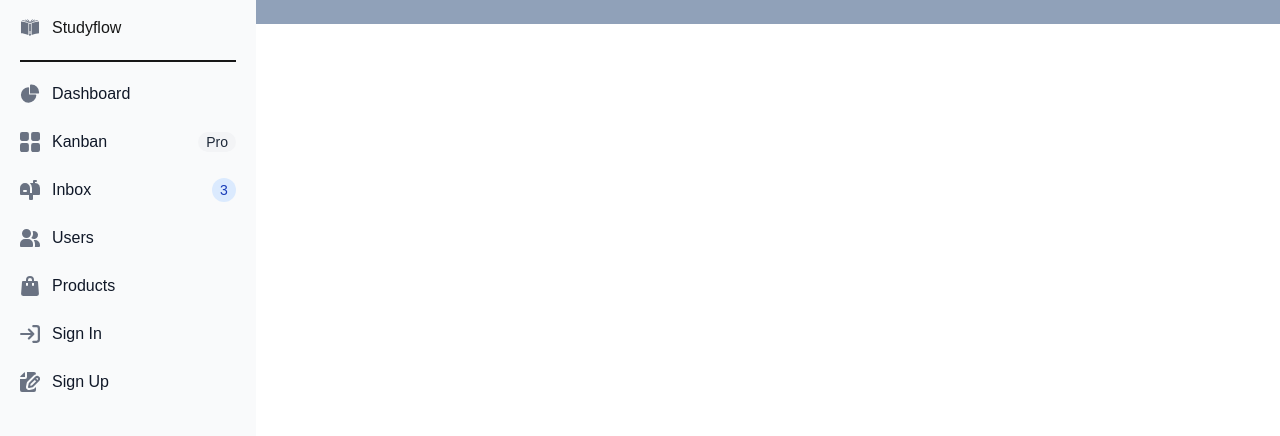
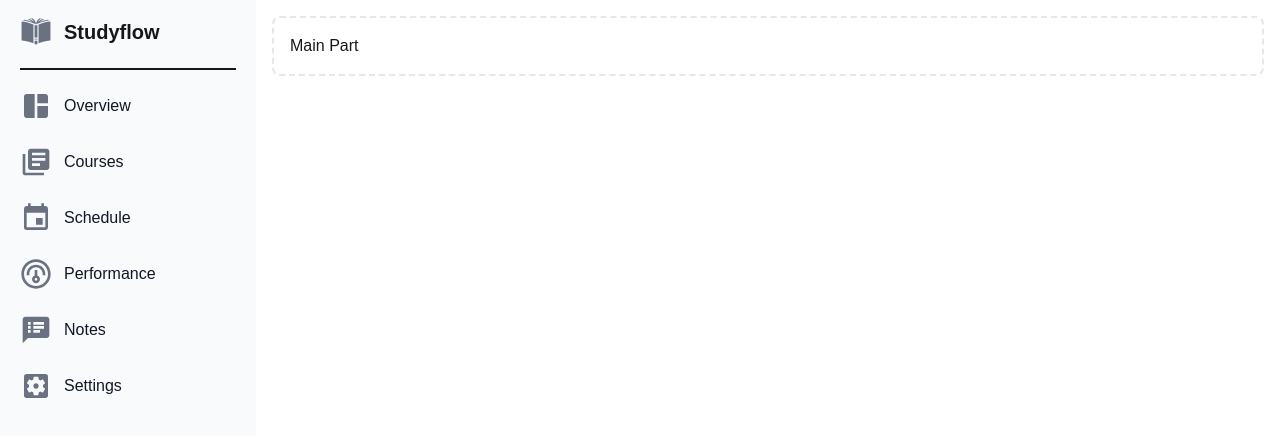
Before and after one commit to erfanbr/pp_learning-progress-tracker, a Next.js app: page / in a window 1280 px wide. Shown: the top 436 px of the page. Built offline with nearby package versions, Linux system fonts and the light colour scheme.

Commit message:
[Sidebar - array links] added links using an array

```diff
--- a/app/NavBar.tsx
+++ b/app/NavBar.tsx
@@ -1,121 +1,167 @@
 import React from "react";
 import Link from "next/link";
 import {GiBookCover} from "react-icons/gi";
+import {MdLibraryBooks, MdSpaceDashboard, MdEvent, MdSpeakerNotes, MdSettingsApplications  } from "react-icons/md";
+import { CgPerformance } from "react-icons/cg";
+
+
 
 export default function NavBar() {
+    const sideBarIconStyle = "w-8 h-8 text-gray-500 transition duration-75 dark:text-gray-400 group-hover:text-gray-900 dark:group-hover:text-white";
+    const links = [
+        {label: "Overview", href: "/", icon: <MdSpaceDashboard className={sideBarIconStyle}/>},
+        {label: "Courses", href: "/courses", icon: <MdLibraryBooks className={sideBarIconStyle}/>},
+        {label: "Schedule", href: "/", icon: <MdEvent className={sideBarIconStyle}/>},
+        {label: "Performance", href: "/", icon: <CgPerformance className={sideBarIconStyle}/>},
+        {label: "Notes", href: "/", icon: <MdSpeakerNotes className={sideBarIconStyle}/>},
+        {label: "Settings", href: "/", icon: <MdSettingsApplications className={sideBarIconStyle}/>},
+    ]
     return (
         <>
+            <button data-drawer-target="default-sidebar" data-drawer-toggle="default-sidebar"
+                    aria-controls="default-sidebar" type="button"
+                    className="inline-flex items-center p-2 mt-2 ms-3 text-sm text-gray-500 rounded-lg sm:hidden hover:bg-gray-100 focus:outline-none focus:ring-2 focus:ring-gray-200 dark:text-gray-400 dark:hover:bg-gray-700 dark:focus:ring-gray-600">
+                <span className="sr-only">Open sidebar</span>
+                <svg className="w-6 h-6" aria-hidden="true" fill="currentColor" viewBox="0 0 20 20"
+                     xmlns="http://www.w3.org/2000/svg">
+                    <path clip-rule="evenodd" fill-rule="evenodd"
+                          d="M2 4.75A.75.75 0 012.75 4h14.5a.75.75 0 010 1.5H2.75A.75.75 0 012 4.75zm0 10.5a.75.75 0 01.75-.75h7.5a.75.75 0 010 1.5h-7.5a.75.75 0 01-.75-.75zM2 10a.75.75 0 01.75-.75h14.5a.75.75 0 010 1.5H2.75A.75.75 0 012 10z"></path>
+                </svg>
+            </button>
+
+
             <aside id="default-sidebar"
                    className="fixed top-0 left-0 z-40 w-64 h-screen transition-transform -translate-x-full sm:translate-x-0"
                    aria-label="Sidebar">
                 <div className="h-full px-3 py-4 overflow-y-auto bg-gray-50 dark:bg-gray-800">
 
-                    <Link href="#" className="flex items-center mx-2 border-b-2 mb-3 pb-5"><GiBookCover
-                        className="w-5 h-5 text-gray-500 transition duration-75 dark:text-gray-400 group-hover:text-gray-900 dark:group-hover:text-white"/><span
-                        className="mx-3">Studyflow</span></Link>
+
+                    {/*LOGO*/}
+                    <Link href="/" className="flex items-center mx-2 border-b-2 mb-3 pb-5"><GiBookCover
+                        className={sideBarIconStyle}/><span
+                        className="mx-3 self-center text-xl font-semibold whitespace-nowrap dark:text-white">Studyflow</span>
+                    </Link>
+
 
                     <ul className="space-y-2 font-medium">
-                        <li>
-                            <a href="#"
-                               className="flex items-center p-2 text-gray-900 rounded-lg dark:text-white hover:bg-gray-100 dark:hover:bg-gray-700 group">
-                                <svg
-                                    className="w-5 h-5 text-gray-500 transition duration-75 dark:text-gray-400 group-hover:text-gray-900 dark:group-hover:text-white"
-                                    aria-hidden="true" xmlns="http://www.w3.org/2000/svg" fill="currentColor"
-                                    viewBox="0 0 22 21">
-                                    <path
-                                        d="M16.975 11H10V4.025a1 1 0 0 0-1.066-.998 8.5 8.5 0 1 0 9.039 9.039.999.999 0 0 0-1-1.066h.002Z"/>
-                                    <path
-                                        d="M12.5 0c-.157 0-.311.01-.565.027A1 1 0 0 0 11 1.02V10h8.975a1 1 0 0 0 1-.935c.013-.188.028-.374.028-.565A8.51 8.51 0 0 0 12.5 0Z"/>
-                                </svg>
-                                <span className="ms-3">Dashboard</span>
-                            </a>
-                        </li>
-                        <li>
-                            <a href="#"
-                               className="flex items-center p-2 text-gray-900 rounded-lg dark:text-white hover:bg-gray-100 dark:hover:bg-gray-700 group">
-                                <svg
-                                    className="shrink-0 w-5 h-5 text-gray-500 transition duration-75 dark:text-gray-400 group-hover:text-gray-900 dark:group-hover:text-white"
-                                    aria-hidden="true" xmlns="http://www.w3.org/2000/svg" fill="currentColor"
-                                    viewBox="0 0 18 18">
-                                    <path
-                                        d="M6.143 0H1.857A1.857 1.857 0 0 0 0 1.857v4.286C0 7.169.831 8 1.857 8h4.286A1.857 1.857 0 0 0 8 6.143V1.857A1.857 1.857 0 0 0 6.143 0Zm10 0h-4.286A1.857 1.857 0 0 0 10 1.857v4.286C10 7.169 10.831 8 11.857 8h4.286A1.857 1.857 0 0 0 18 6.143V1.857A1.857 1.857 0 0 0 16.143 0Zm-10 10H1.857A1.857 1.857 0 0 0 0 11.857v4.286C0 17.169.831 18 1.857 18h4.286A1.857 1.857 0 0 0 8 16.143v-4.286A1.857 1.857 0 0 0 6.143 10Zm10 0h-4.286A1.857 1.857 0 0 0 10 11.857v4.286c0 1.026.831 1.857 1.857 1.857h4.286A1.857 1.857 0 0 0 18 16.143v-4.286A1.857 1.857 0 0 0 16.143 10Z"/>
-                                </svg>
-                                <span className="flex-1 ms-3 whitespace-nowrap">Kanban</span>
-                                <span
-                                    className="inline-flex items-center justify-center px-2 ms-3 text-sm font-medium text-gray-800 bg-gray-100 rounded-full dark:bg-gray-700 dark:text-gray-300">Pro</span>
-                            </a>
-                        </li>
-                        <li>
-                            <a href="#"
-                               className="flex items-center p-2 text-gray-900 rounded-lg dark:text-white hover:bg-gray-100 dark:hover:bg-gray-700 group">
-                                <svg
-                                    className="shrink-0 w-5 h-5 text-gray-500 transition duration-75 dark:text-gray-400 group-hover:text-gray-900 dark:group-hover:text-white"
-                                    aria-hidden="true" xmlns="http://www.w3.org/2000/svg" fill="currentColor"
-                                    viewBox="0 0 20 20">
-                                    <path
-                                        d="m17.418 3.623-.018-.008a6.713 6.713 0 0 0-2.4-.569V2h1a1 1 0 1 0 0-2h-2a1 1 0 0 0-1 1v2H9.89A6.977 6.977 0 0 1 12 8v5h-2V8A5 5 0 1 0 0 8v6a1 1 0 0 0 1 1h8v4a1 1 0 0 0 1 1h2a1 1 0 0 0 1-1v-4h6a1 1 0 0 0 1-1V8a5 5 0 0 0-2.582-4.377ZM6 12H4a1 1 0 0 1 0-2h2a1 1 0 0 1 0 2Z"/>
-                                </svg>
-                                <span className="flex-1 ms-3 whitespace-nowrap">Inbox</span>
-                                <span
-                                    className="inline-flex items-center justify-center w-3 h-3 p-3 ms-3 text-sm font-medium text-blue-800 bg-blue-100 rounded-full dark:bg-blue-900 dark:text-blue-300">3</span>
-                            </a>
-                        </li>
-                        <li>
-                            <a href="#"
-                               className="flex items-center p-2 text-gray-900 rounded-lg dark:text-white hover:bg-gray-100 dark:hover:bg-gray-700 group">
-                                <svg
-                                    className="shrink-0 w-5 h-5 text-gray-500 transition duration-75 dark:text-gray-400 group-hover:text-gray-900 dark:group-hover:text-white"
-                                    aria-hidden="true" xmlns="http://www.w3.org/2000/svg" fill="currentColor"
-                                    viewBox="0 0 20 18">
-                                    <path
-                                        d="M14 2a3.963 3.963 0 0 0-1.4.267 6.439 6.439 0 0 1-1.331 6.638A4 4 0 1 0 14 2Zm1 9h-1.264A6.957 6.957 0 0 1 15 15v2a2.97 2.97 0 0 1-.184 1H19a1 1 0 0 0 1-1v-1a5.006 5.006 0 0 0-5-5ZM6.5 9a4.5 4.5 0 1 0 0-9 4.5 4.5 0 0 0 0 9ZM8 10H5a5.006 5.006 0 0 0-5 5v2a1 1 0 0 0 1 1h11a1 1 0 0 0 1-1v-2a5.006 5.006 0 0 0-5-5Z"/>
-                                </svg>
-                                <span className="flex-1 ms-3 whitespace-nowrap">Users</span>
-                            </a>
-                        </li>
-                        <li>
-                            <a href="#"
-                               className="flex items-center p-2 text-gray-900 rounded-lg dark:text-white hover:bg-gray-100 dark:hover:bg-gray-700 group">
-                                <svg
-                                    className="shrink-0 w-5 h-5 text-gray-500 transition duration-75 dark:text-gray-400 group-hover:text-gray-900 dark:group-hover:text-white"
-                                    aria-hidden="true" xmlns="http://www.w3.org/2000/svg" fill="currentColor"
-                                    viewBox="0 0 18 20">
-                                    <path
-                                        d="M17 5.923A1 1 0 0 0 16 5h-3V4a4 4 0 1 0-8 0v1H2a1 1 0 0 0-1 .923L.086 17.846A2 2 0 0 0 2.08 20h13.84a2 2 0 0 0 1.994-2.153L17 5.923ZM7 9a1 1 0 0 1-2 0V7h2v2Zm0-5a2 2 0 1 1 4 0v1H7V4Zm6 5a1 1 0 1 1-2 0V7h2v2Z"/>
-                                </svg>
-                                <span className="flex-1 ms-3 whitespace-nowrap">Products</span>
-                            </a>
-                        </li>
-                        <li>
-                            <a href="#"
-                               className="flex items-center p-2 text-gray-900 rounded-lg dark:text-white hover:bg-gray-100 dark:hover:bg-gray-700 group">
-                                <svg
-                                    className="shrink-0 w-5 h-5 text-gray-500 transition duration-75 dark:text-gray-400 group-hover:text-gray-900 dark:group-hover:text-white"
-                                    aria-hidden="true" xmlns="http://www.w3.org/2000/svg" fill="none"
-                                    viewBox="0 0 18 16">
-                                    <path stroke="currentColor" stroke-linecap="round" stroke-linejoin="round"
-                                          stroke-width="2"
-                                          d="M1 8h11m0 0L8 4m4 4-4 4m4-11h3a2 2 0 0 1 2 2v10a2 2 0 0 1-2 2h-3"/>
-                                </svg>
-                                <span className="flex-1 ms-3 whitespace-nowrap">Sign In</span>
-                            </a>
-                        </li>
-                        <li>
-                            <a href="#"
-                               className="flex items-center p-2 text-gray-900 rounded-lg dark:text-white hover:bg-gray-100 dark:hover:bg-gray-700 group">
-                                <svg
-                                    className="shrink-0 w-5 h-5 text-gray-500 transition duration-75 dark:text-gray-400 group-hover:text-gray-900 dark:group-hover:text-white"
-                                    aria-hidden="true" xmlns="http://www.w3.org/2000/svg" fill="currentColor"
-                                    viewBox="0 0 20 20">
-                                    <path d="M5 5V.13a2.96 2.96 0 0 0-1.293.749L.879 3.707A2.96 2.96 0 0 0 .13 5H5Z"/>
-                                    <path
-                                        d="M6.737 11.061a2.961 2.961 0 0 1 .81-1.515l6.117-6.116A4.839 4.839 0 0 1 16 2.141V2a1.97 1.97 0 0 0-1.933-2H7v5a2 2 0 0 1-2 2H0v11a1.969 1.969 0 0 0 1.933 2h12.134A1.97 1.97 0 0 0 16 18v-3.093l-1.546 1.546c-.413.413-.94.695-1.513.81l-3.4.679a2.947 2.947 0 0 1-1.85-.227 2.96 2.96 0 0 1-1.635-3.257l.681-3.397Z"/>
-                                    <path
-                                        d="M8.961 16a.93.93 0 0 0 .189-.019l3.4-.679a.961.961 0 0 0 .49-.263l6.118-6.117a2.884 2.884 0 0 0-4.079-4.078l-6.117 6.117a.96.96 0 0 0-.263.491l-.679 3.4A.961.961 0 0 0 8.961 16Zm7.477-9.8a.958.958 0 0 1 .68-.281.961.961 0 0 1 .682 1.644l-.315.315-1.36-1.36.313-.318Zm-5.911 5.911 4.236-4.236 1.359 1.359-4.236 4.237-1.7.339.341-1.699Z"/>
-                                </svg>
-                                <span className="flex-1 ms-3 whitespace-nowrap">Sign Up</span>
-                            </a>
-                        </li>
+                        {links.map(link => (
+                            <Link key={link.href} href={link.href}
+                                  className="flex items-center p-2 text-gray-900 rounded-lg dark:text-white hover:bg-gray-100 dark:hover:bg-gray-700 group">
+                                {/*<svg*/}
+                                {/*    className="w-5 h-5 text-gray-500 transition duration-75 dark:text-gray-400 group-hover:text-gray-900 dark:group-hover:text-white"*/}
+                                {/*    aria-hidden="true" xmlns="http://www.w3.org/2000/svg" fill="currentColor"*/}
+                                {/*    viewBox="0 0 22 21">*/}
+                                {/*    <path*/}
+                                {/*        d="M16.975 11H10V4.025a1 1 0 0 0-1.066-.998 8.5 8.5 0 1 0 9.039 9.039.999.999 0 0 0-1-1.066h.002Z"/>*/}
+                                {/*    <path*/}
+                                {/*        d="M12.5 0c-.157 0-.311.01-.565.027A1 1 0 0 0 11 1.02V10h8.975a1 1 0 0 0 1-.935c.013-.188.028-.374.028-.565A8.51 8.51 0 0 0 12.5 0Z"/>*/}
+                                {/*</svg>*/}
+                                {link.icon}
+                                <span className="ms-3">{link.label}</span>
+                            </Link>
+
+                        ))}
+                        {/*<li>*/}
+                        {/*    <Link href="/"*/}
+                        {/*          className="flex items-center p-2 text-gray-900 rounded-lg dark:text-white hover:bg-gray-100 dark:hover:bg-gray-700 group">*/}
+                        {/*        <svg*/}
+                        {/*            className="w-5 h-5 text-gray-500 transition duration-75 dark:text-gray-400 group-hover:text-gray-900 dark:group-hover:text-white"*/}
+                        {/*            aria-hidden="true" xmlns="http://www.w3.org/2000/svg" fill="currentColor"*/}
+                        {/*            viewBox="0 0 22 21">*/}
+                        {/*            <path*/}
+                        {/*                d="M16.975 11H10V4.025a1 1 0 0 0-1.066-.998 8.5 8.5 0 1 0 9.039 9.039.999.999 0 0 0-1-1.066h.002Z"/>*/}
+                        {/*            <path*/}
+                        {/*                d="M12.5 0c-.157 0-.311.01-.565.027A1 1 0 0 0 11 1.02V10h8.975a1 1 0 0 0 1-.935c.013-.188.028-.374.028-.565A8.51 8.51 0 0 0 12.5 0Z"/>*/}
+                        {/*        </svg>*/}
+                        {/*        <span className="ms-3">Dashboard</span>*/}
+                        {/*    </Link>*/}
+                        {/*</li>*/}
+                        {/*<li>*/}
+                        {/*    <Link href="/courses"*/}
+                        {/*          className="flex items-center p-2 text-gray-900 rounded-lg dark:text-white hover:bg-gray-100 dark:hover:bg-gray-700 group">*/}
+                        {/*        <svg*/}
+                        {/*            className="shrink-0 w-5 h-5 text-gray-500 transition duration-75 dark:text-gray-400 group-hover:text-gray-900 dark:group-hover:text-white"*/}
+                        {/*            aria-hidden="true" xmlns="http://www.w3.org/2000/svg" fill="currentColor"*/}
+                        {/*            viewBox="0 0 18 18">*/}
+                        {/*            <path*/}
+                        {/*                d="M6.143 0H1.857A1.857 1.857 0 0 0 0 1.857v4.286C0 7.169.831 8 1.857 8h4.286A1.857 1.857 0 0 0 8 6.143V1.857A1.857 1.857 0 0 0 6.143 0Zm10 0h-4.286A1.857 1.857 0 0 0 10 1.857v4.286C10 7.169 10.831 8 11.857 8h4.286A1.857 1.857 0 0 0 18 6.143V1.857A1.857 1.857 0 0 0 16.143 0Zm-10 10H1.857A1.857 1.857 0 0 0 0 11.857v4.286C0 17.169.831 18 1.857 18h4.286A1.857 1.857 0 0 0 8 16.143v-4.286A1.857 1.857 0 0 0 6.143 10Zm10 0h-4.286A1.857 1.857 0 0 0 10 11.857v4.286c0 1.026.831 1.857 1.857 1.857h4.286A1.857 1.857 0 0 0 18 16.143v-4.286A1.857 1.857 0 0 0 16.143 10Z"/>*/}
+                        {/*        </svg>*/}
+                        {/*        <span className="flex-1 ms-3 whitespace-nowrap">Courses</span>*/}
+                        {/*        <span*/}
+                        {/*            className="inline-flex items-center justify-center px-2 ms-3 text-sm font-medium text-gray-800 bg-gray-100 rounded-full dark:bg-gray-700 dark:text-gray-300">Pro</span>*/}
+                        {/*    </Link>*/}
+                        {/*</li>*/}
+                        {/*<li>*/}
+                        {/*    <a href="#"*/}
+                        {/*       className="flex items-center p-2 text-gray-900 rounded-lg dark:text-white hover:bg-gray-100 dark:hover:bg-gray-700 group">*/}
+                        {/*        <svg*/}
+                        {/*            className="shrink-0 w-5 h-5 text-gray-500 transition duration-75 dark:text-gray-400 group-hover:text-gray-900 dark:group-hover:text-white"*/}
+                        {/*            aria-hidden="true" xmlns="http://www.w3.org/2000/svg" fill="currentColor"*/}
+                        {/*            viewBox="0 0 20 20">*/}
+                        {/*            <path*/}
+                        {/*                d="m17.418 3.623-.018-.008a6.713 6.713 0 0 0-2.4-.569V2h1a1 1 0 1 0 0-2h-2a1 1 0 0 0-1 1v2H9.89A6.977 6.977 0 0 1 12 8v5h-2V8A5 5 0 1 0 0 8v6a1 1 0 0 0 1 1h8v4a1 1 0 0 0 1 1h2a1 1 0 0 0 1-1v-4h6a1 1 0 0 0 1-1V8a5 5 0 0 0-2.582-4.377ZM6 12H4a1 1 0 0 1 0-2h2a1 1 0 0 1 0 2Z"/>*/}
+                        {/*        </svg>*/}
+                        {/*        <span className="flex-1 ms-3 whitespace-nowrap">Inbox</span>*/}
+                        {/*        <span*/}
+                        {/*            className="inline-flex items-center justify-center w-3 h-3 p-3 ms-3 text-sm font-medium text-blue-800 bg-blue-100 rounded-full dark:bg-blue-900 dark:text-blue-300">3</span>*/}
+                        {/*    </a>*/}
+                        {/*</li>*/}
+                        {/*<li>*/}
+                        {/*    <a href="#"*/}
+                        {/*       className="flex items-center p-2 text-gray-900 rounded-lg dark:text-white hover:bg-gray-100 dark:hover:bg-gray-700 group">*/}
+                        {/*        <svg*/}
+                        {/*            className="shrink-0 w-5 h-5 text-gray-500 transition duration-75 dark:text-gray-400 group-hover:text-gray-900 dark:group-hover:text-white"*/}
+                        {/*            aria-hidden="true" xmlns="http://www.w3.org/2000/svg" fill="currentColor"*/}
+                        {/*            viewBox="0 0 20 18">*/}
+                        {/*            <path*/}
+                        {/*                d="M14 2a3.963 3.963 0 0 0-1.4.267 6.439 6.439 0 0 1-1.331 6.638A4 4 0 1 0 14 2Zm1 9h-1.264A6.957 6.957 0 0 1 15 15v2a2.97 2.97 0 0 1-.184 1H19a1 1 0 0 0 1-1v-1a5.006 5.006 0 0 0-5-5ZM6.5 9a4.5 4.5 0 1 0 0-9 4.5 4.5 0 0 0 0 9ZM8 10H5a5.006 5.006 0 0 0-5 5v2a1 1 0 0 0 1 1h11a1 1 0 0 0 1-1v-2a5.006 5.006 0 0 0-5-5Z"/>*/}
+                        {/*        </svg>*/}
+                        {/*        <span className="flex-1 ms-3 whitespace-nowrap">Users</span>*/}
+                        {/*    </a>*/}
+                        {/*</li>*/}
+                        {/*<li>*/}
+                        {/*    <a href="#"*/}
+                        {/*       className="flex items-center p-2 text-gray-900 rounded-lg dark:text-white hover:bg-gray-100 dark:hover:bg-gray-700 group">*/}
+                        {/*        <svg*/}
+                        {/*            className="shrink-0 w-5 h-5 text-gray-500 transition duration-75 dark:text-gray-400 group-hover:text-gray-900 dark:group-hover:text-white"*/}
+                        {/*            aria-hidden="true" xmlns="http://www.w3.org/2000/svg" fill="currentColor"*/}
+                        {/*            viewBox="0 0 18 20">*/}
+                        {/*            <path*/}
+                        {/*                d="M17 5.923A1 1 0 0 0 16 5h-3V4a4 4 0 1 0-8 0v1H2a1 1 0 0 0-1 .923L.086 17.846A2 2 0 0 0 2.08 20h13.84a2 2 0 0 0 1.994-2.153L17 5.923ZM7 9a1 1 0 0 1-2 0V7h2v2Zm0-5a2 2 0 1 1 4 0v1H7V4Zm6 5a1 1 0 1 1-2 0V7h2v2Z"/>*/}
+                        {/*        </svg>*/}
+                        {/*        <span className="flex-1 ms-3 whitespace-nowrap">Products</span>*/}
+                        {/*    </a>*/}
+                        {/*</li>*/}
+                        {/*<li>*/}
+                        {/*    <a href="#"*/}
+                        {/*       className="flex items-center p-2 text-gray-900 rounded-lg dark:text-white hover:bg-gray-100 dark:hover:bg-gray-700 group">*/}
+                        {/*        <svg*/}
+                        {/*            className="shrink-0 w-5 h-5 text-gray-500 transition duration-75 dark:text-gray-400 group-hover:text-gray-900 dark:group-hover:text-white"*/}
+                        {/*            aria-hidden="true" xmlns="http://www.w3.org/2000/svg" fill="none"*/}
+                        {/*            viewBox="0 0 18 16">*/}
+                        {/*            <path stroke="currentColor" stroke-linecap="round" stroke-linejoin="round"*/}
+                        {/*                  stroke-width="2"*/}
+                        {/*                  d="M1 8h11m0 0L8 4m4 4-4 4m4-11h3a2 2 0 0 1 2 2v10a2 2 0 0 1-2 2h-3"/>*/}
+                        {/*        </svg>*/}
+                        {/*        <span className="flex-1 ms-3 whitespace-nowrap">Sign In</span>*/}
+                        {/*    </a>*/}
+                        {/*</li>*/}
+                        {/*<li>*/}
+                        {/*    <a href="#"*/}
+                        {/*       className="flex items-center p-2 text-gray-900 rounded-lg dark:text-white hover:bg-gray-100 dark:hover:bg-gray-700 group">*/}
+                        {/*        <svg*/}
+                        {/*            className="shrink-0 w-5 h-5 text-gray-500 transition duration-75 dark:text-gray-400 group-hover:text-gray-900 dark:group-hover:text-white"*/}
+                        {/*            aria-hidden="true" xmlns="http://www.w3.org/2000/svg" fill="currentColor"*/}
+                        {/*            viewBox="0 0 20 20">*/}
+                        {/*            <path d="M5 5V.13a2.96 2.96 0 0 0-1.293.749L.879 3.707A2.96 2.96 0 0 0 .13 5H5Z"/>*/}
+                        {/*            <path*/}
+                        {/*                d="M6.737 11.061a2.961 2.961 0 0 1 .81-1.515l6.117-6.116A4.839 4.839 0 0 1 16 2.141V2a1.97 1.97 0 0 0-1.933-2H7v5a2 2 0 0 1-2 2H0v11a1.969 1.969 0 0 0 1.933 2h12.134A1.97 1.97 0 0 0 16 18v-3.093l-1.546 1.546c-.413.413-.94.695-1.513.81l-3.4.679a2.947 2.947 0 0 1-1.85-.227 2.96 2.96 0 0 1-1.635-3.257l.681-3.397Z"/>*/}
+                        {/*            <path*/}
+                        {/*                d="M8.961 16a.93.93 0 0 0 .189-.019l3.4-.679a.961.961 0 0 0 .49-.263l6.118-6.117a2.884 2.884 0 0 0-4.079-4.078l-6.117 6.117a.96.96 0 0 0-.263.491l-.679 3.4A.961.961 0 0 0 8.961 16Zm7.477-9.8a.958.958 0 0 1 .68-.281.961.961 0 0 1 .682 1.644l-.315.315-1.36-1.36.313-.318Zm-5.911 5.911 4.236-4.236 1.359 1.359-4.236 4.237-1.7.339.341-1.699Z"/>*/}
+                        {/*        </svg>*/}
+                        {/*        <span className="flex-1 ms-3 whitespace-nowrap">Sign Up</span>*/}
+                        {/*    </a>*/}
+                        {/*</li>*/}
                     </ul>
                 </div>
             </aside>
--- a/app/layout.tsx
+++ b/app/layout.tsx
@@ -30,7 +30,11 @@ export default function RootLayout({
         >
         <NavBar></NavBar>
         <main>
-            {children}
+            <div className="p-4 sm:ml-64">
+                <div className="p-4 border-2 border-gray-200 border-dashed rounded-lg dark:border-gray-700">
+                    {children}
+                </div>
+            </div>
         </main>
         </body>
         </html>
--- a/app/page.tsx
+++ b/app/page.tsx
@@ -1,5 +1,5 @@
 export default function Home() {
-  return (
-      <div className='bg-slate-400'>Hello world</div>
-  );
+    return (
+        <div>Main Part</div>
+    );
 }
```
Also changed, not shown: app/MainContentLayout.tsx (added, +10 -0 lines), app/courses/page.tsx (added, +9 -0 lines).
